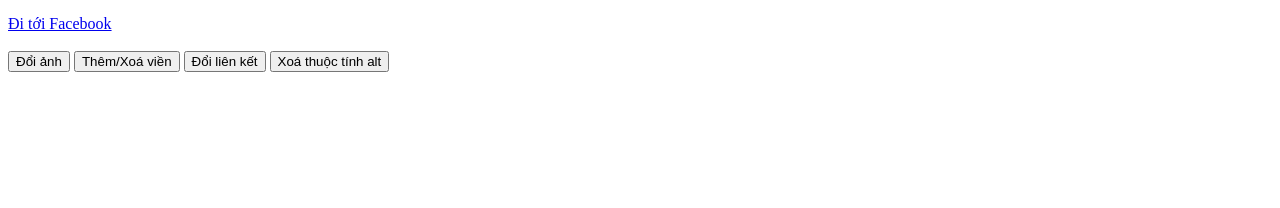
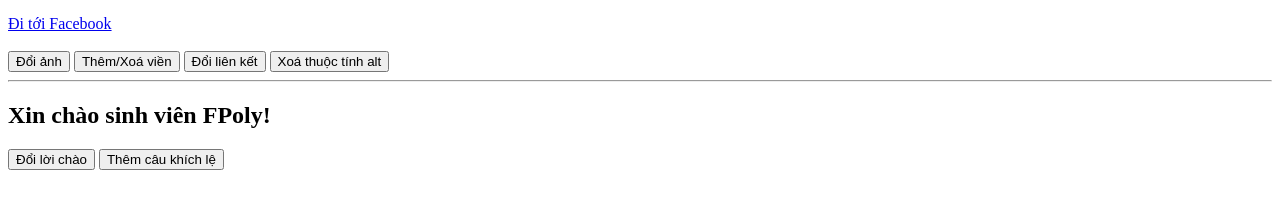
Before and after one commit to chinhpd5/WEB2064, a plain HTML site: page lesson05/example.html in a window 1280 px wide. Shown: the part 88-296 px from the top of the page. Drawn offline with Linux system fonts and the light colour scheme.

Commit message:
chữa bài text

```diff
--- a/lesson05/example.html
+++ b/lesson05/example.html
@@ -15,6 +15,12 @@
   <button onclick="changeLink()">Đổi liên kết</button>
   <button onclick="removeAlt()">Xoá thuộc tính alt</button>
 
+  <hr>
+  <h2 id="greeting">Xin chào sinh viên FPoly!</h2>
+
+  <button onclick="changeText()">Đổi lời chào</button>
+  <button onclick="addText()">Thêm câu khích lệ</button>
+
   <script src="script.js"></script>
 </body>
 </html>
--- a/lesson05/script.js
+++ b/lesson05/script.js
@@ -24,3 +24,12 @@ const removeAlt = () => {
     img.removeAttribute('alt')
   }
 }
+
+const changeText = () => {
+  const h2Element = document.getElementById('greeting');
+  h2Element.textContent = 'Chào mừng các bạn'
+}
+
+const addText = () => {
+  document.body.innerHTML += '<h1>Chúc mừng các bạn<h1>'
+}
```
